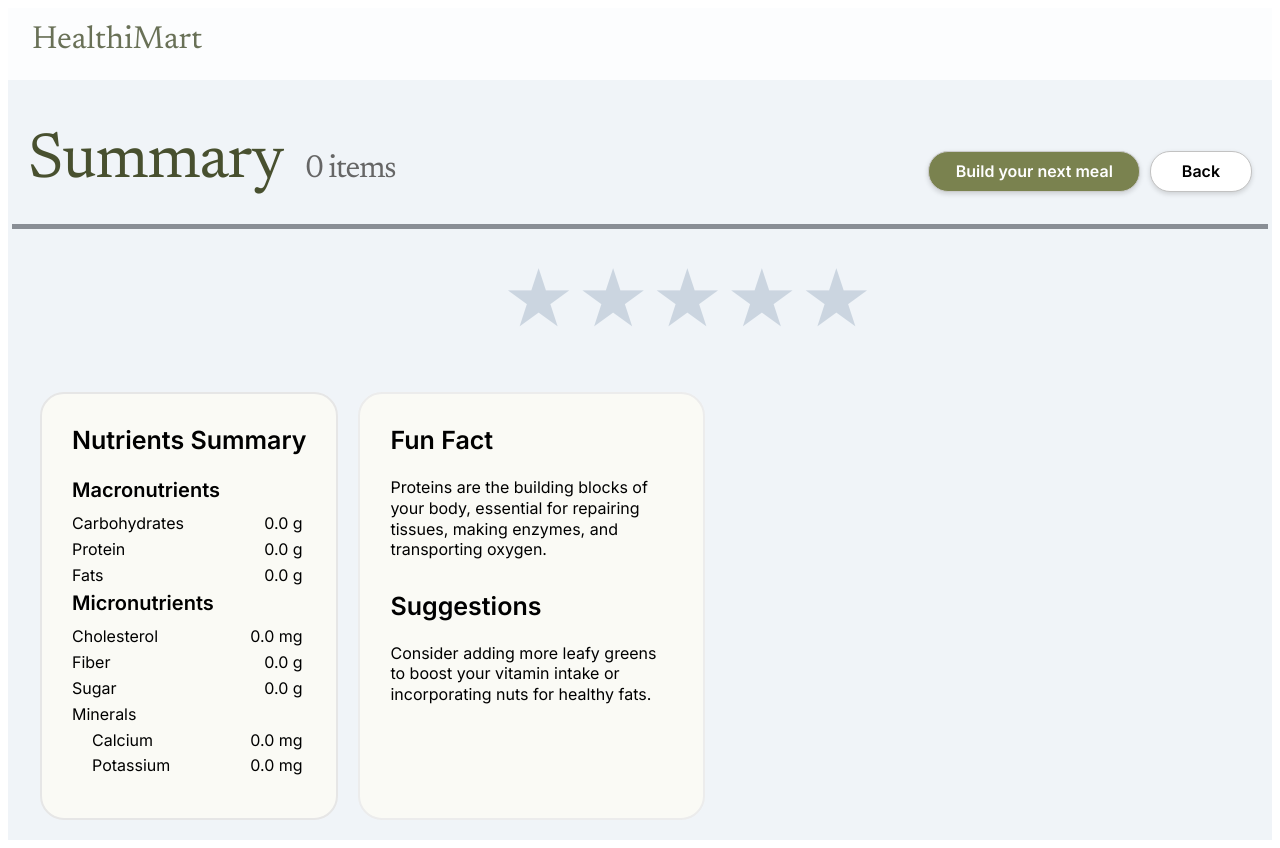
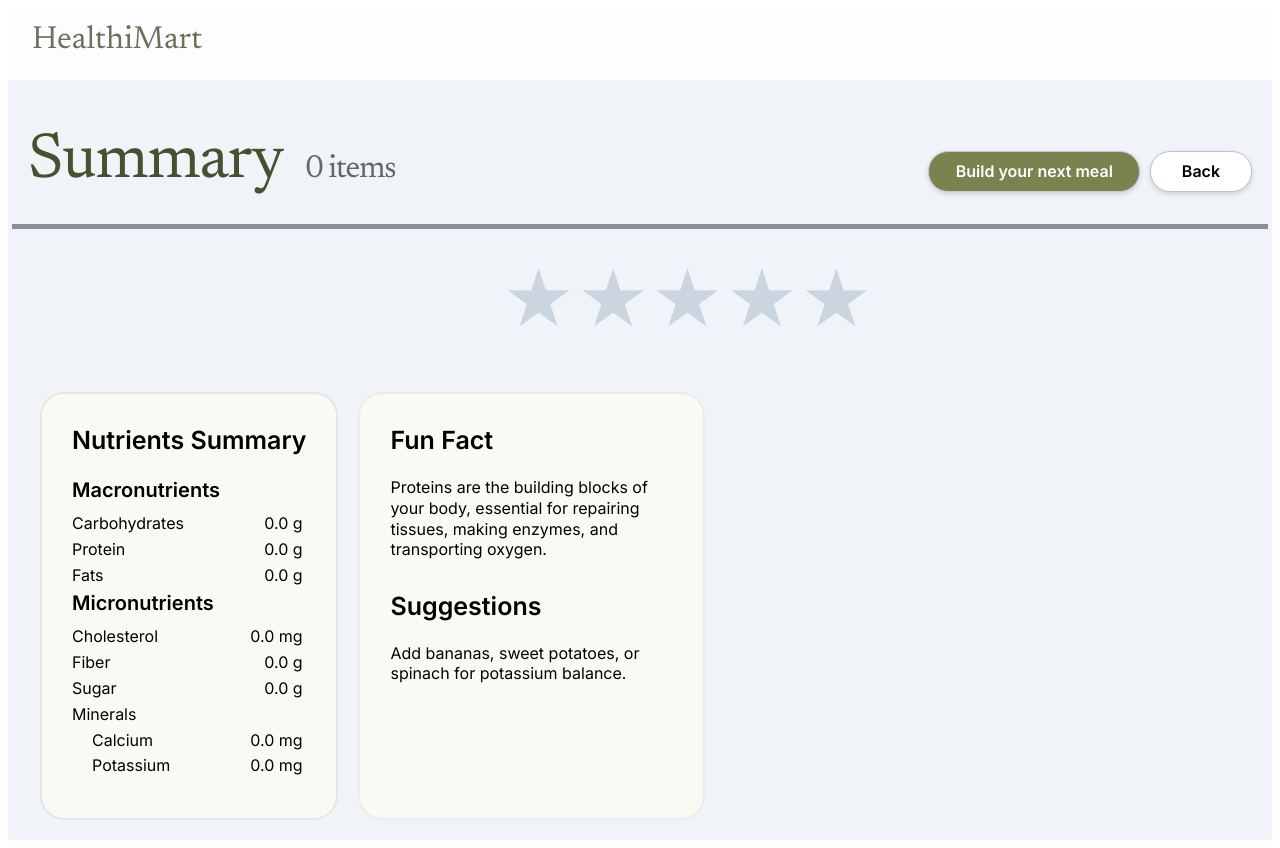
Before and after one commit to vienna601/HealthiMart, a React (Vite) app: page /summary in a window 1280 px wide. Built offline with nearby package versions, Linux system fonts and the light colour scheme.

Commit message:
add dynamic suggestions

```diff
--- a/src/hooks/useNutritionCalc.js
+++ b/src/hooks/useNutritionCalc.js
@@ -46,18 +46,16 @@ export function useNutritionCalc(basket) {
     const macroRatios = compareToMacros(macros);
     const microRatios = compareToMicros(micros);
 
-    //compute deficits
-    const macrosRemaining = {
-      carbs: Math.max(0, RDI.carbs - macros.carbs),
-      protein: Math.max(0, RDI.protein - macros.protein),
-      fat: Math.max(0, RDI.fat - macros.fat),
-    };
-    const microsRemaining = {
-      cholesterol: Math.max(0, RDI.cholesterol - micros.cholesterol),
-      sodium: Math.max(0, RDI.sodium - micros.sodium),
-      potassium: Math.max(0, RDI.potassium - micros.potassium),
-      fiber: Math.max(0, RDI.fiber - micros.fiber),
-      sugar: Math.max(0, RDI.sugar - micros.sugar),
+    //compute deficits/excess amounts
+    const nutrientDiff = {
+      carbs: Math.abs(RDI.carbs - macros.carbs),
+      protein: Math.abs(RDI.protein - macros.protein),
+      fat: Math.abs(RDI.fat - macros.fat),
+      cholesterol: Math.abs(RDI.cholesterol - micros.cholesterol),
+      sodium: Math.abs(RDI.sodium - micros.sodium),
+      potassium: Math.abs(RDI.potassium - micros.potassium),
+      fiber: Math.abs(RDI.fiber - micros.fiber),
+      sugar: Math.abs(RDI.sugar - micros.sugar),
     };
 
     return {
@@ -66,8 +64,7 @@ export function useNutritionCalc(basket) {
       micros,
       macroRatios,
       microRatios,
-      macrosRemaining,
-      microsRemaining,
+      nutrientDiff,
     };
   }, [basket]);
 }
--- a/src/routes/Summary.jsx
+++ b/src/routes/Summary.jsx
@@ -10,7 +10,8 @@ import "../styles/Summary.css";
 
 export default function Summary() {
   const { basket } = useMealContext();
-  const { macros, micros, macroRatios, microRatios } = useNutritionCalc(basket);
+  const { macros, micros, macroRatios, microRatios, nutrientDiff } =
+    useNutritionCalc(basket);
   const itemCount = basket.length;
 
   const combinedName = useMemo(() => {
@@ -80,11 +81,22 @@ export default function Summary() {
     "Magnesium, often overlooked, is involved in over 300 biochemical reactions in the body, including muscle and nerve function, blood glucose control, and blood pressure regulation.",
   ];
 
+  const suggestions = {
+    carbs: "Consider whole grains, fruits, and vegetables for steady energy.",
+    protein: "Include lean meats, beans, or tofu to support muscle repair.",
+    fat: "Incorporate healthy fats like avocados, nuts, and olive oil.",
+    cholesterol: "Limit high-cholesterol foods; opt for plant-based proteins.",
+    sodium: "Reduce salty snacks; season with herbs or citrus instead of salt.",
+    potassium: "Add bananas, sweet potatoes, or spinach for potassium balance.",
+    fiber: "Eat more legumes, whole grains, and leafy greens for digestion.",
+    sugar:
+      "Cut back on sugary drinks and desserts; choose natural fruit instead.",
+  };
+  const largest = Object.keys(nutrientDiff).reduce((a, b) =>
+    nutrientDiff[a] > nutrientDiff[b] ? a : b
+  );
   const randomIndex = Math.floor(Math.random() * funFacts.length);
   const selectedFunFact = funFacts[randomIndex];
-
-  const suggestions =
-    "Consider adding more leafy greens to boost your vitamin intake or incorporating nuts for healthy fats.";
 
   return (
     <div className="summary-page">
@@ -176,7 +188,7 @@ export default function Summary() {
           <p className="fun-fact-text">{selectedFunFact}</p>
 
           <h2 className="suggestions-title">Suggestions</h2>
-          <p className="suggestions-text">{suggestions}</p>
+          <p className="suggestions-text">{suggestions[largest]}</p>
         </div>
         <div className="choices-section">
           {bestItem && (
```
